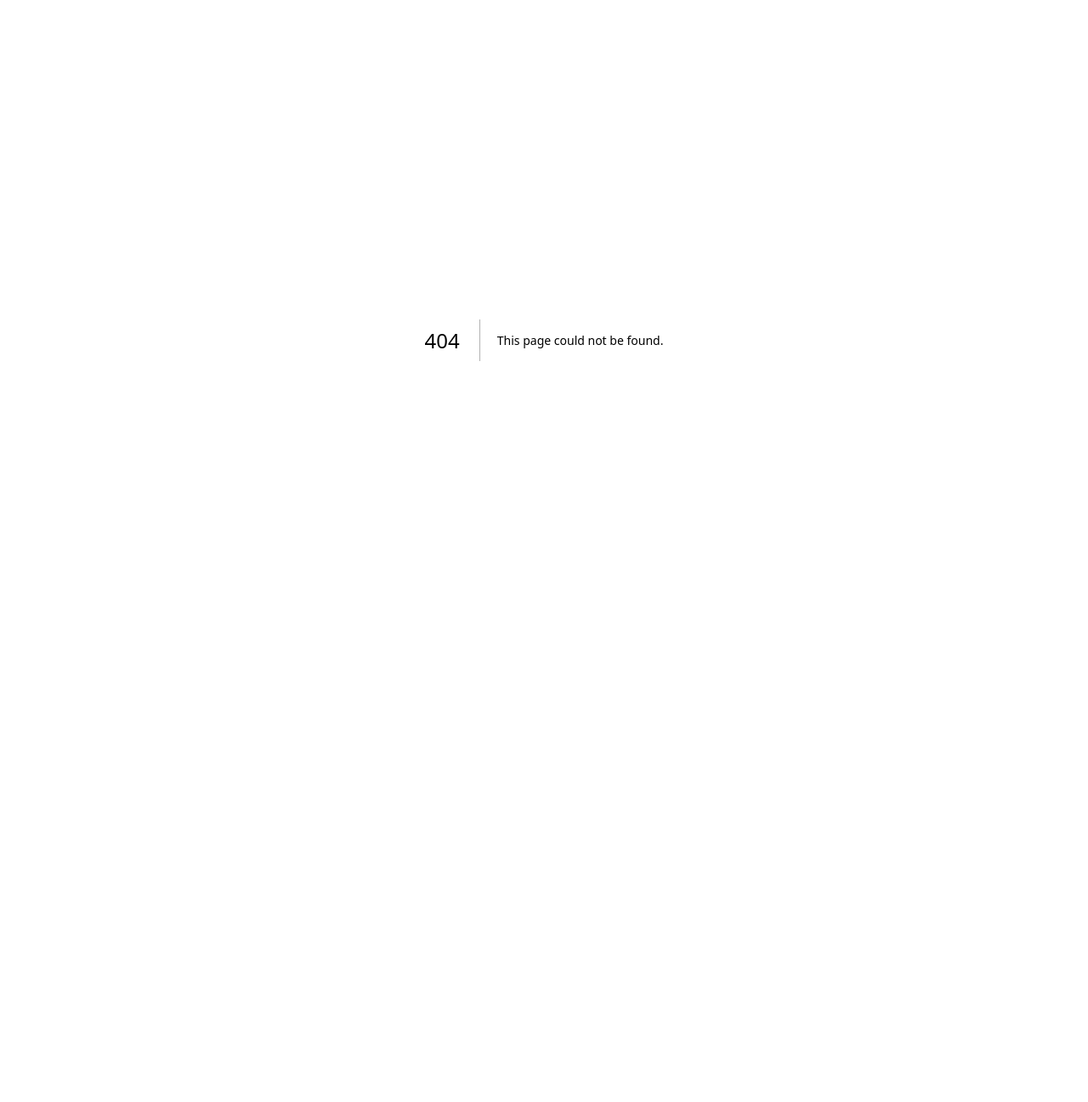
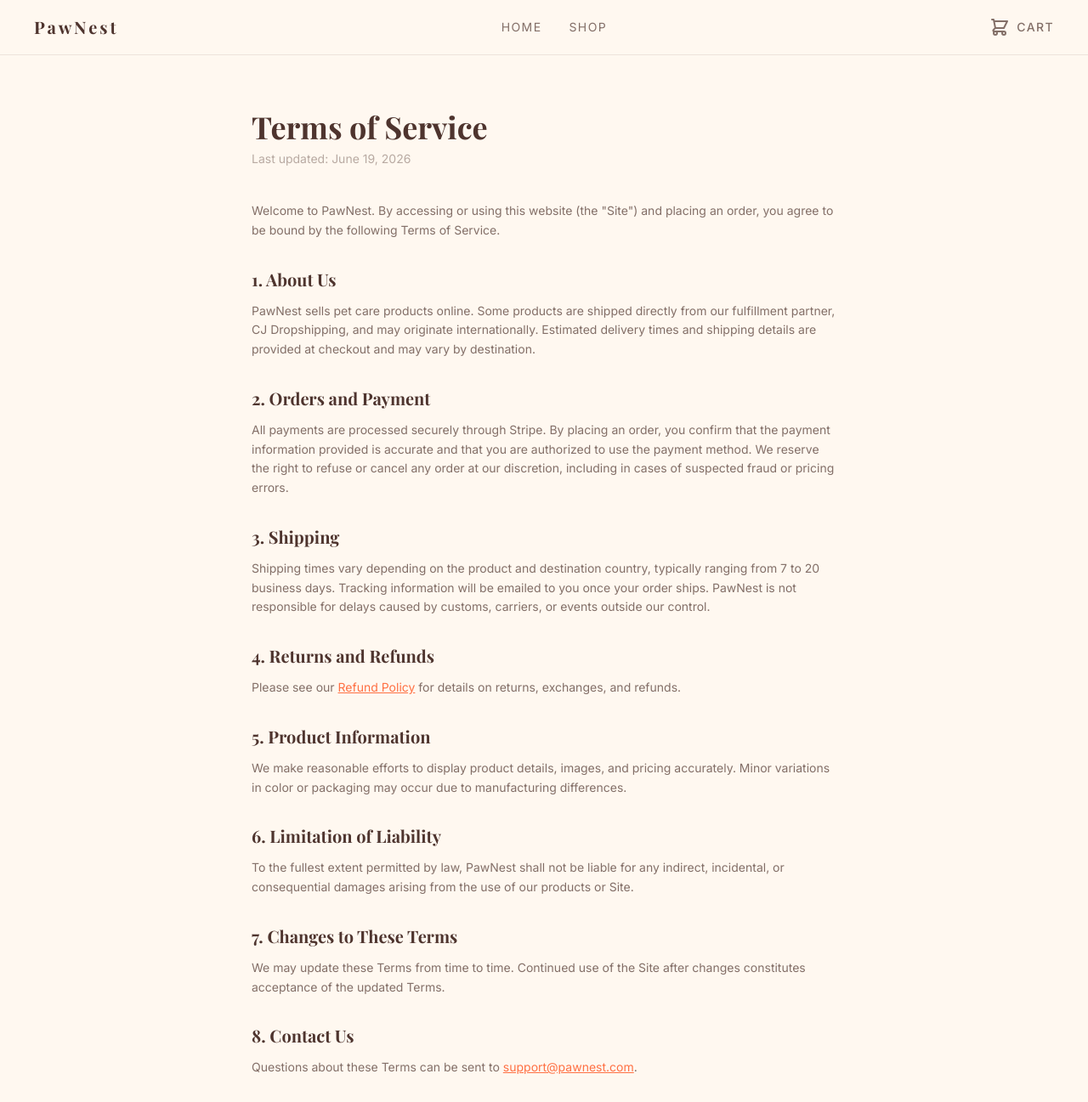
Before and after one commit to Dilshat06/pawnest-store-, a Next.js app: page /terms in a window 1280 px wide. Before the commit this address had no page. Shown: the top 1297 px of the page at 85% size. Before the commit the page ends 800 px from the top, so only its background shows below. Built offline with nearby package versions, Linux system fonts and the light colour scheme; a web font is replaced by a local one.

Commit message:
Add Privacy Policy, Terms of Service, and Refund Policy pages

```diff
--- /dev/null
+++ b/app/privacy/page.tsx
@@ -0,0 +1,68 @@
+import LegalLayout from "@/components/LegalLayout"
+
+export default function PrivacyPage() {
+  return (
+    <LegalLayout title="Privacy Policy" updated="June 19, 2026">
+      <p>
+        PawNest ("we", "us", "our") respects your privacy. This Privacy Policy explains what
+        information we collect, how we use it, and your rights regarding that information when
+        you visit or make a purchase on pawnest-store-s9fk.vercel.app (the "Site").
+      </p>
+
+      <h2>1. Information We Collect</h2>
+      <p>When you place an order, we collect:</p>
+      <ul>
+        <li>Name, email address, and phone number</li>
+        <li>Shipping address (country, province, city, street address, ZIP code)</li>
+        <li>Order details (items purchased, quantities, prices)</li>
+      </ul>
+      <p>
+        Payment card details are never stored on our servers — all payments are processed
+        securely by <a href="https://stripe.com/privacy" target="_blank" rel="noopener noreferrer">Stripe</a>,
+        a PCI-DSS compliant payment processor.
+      </p>
+
+      <h2>2. How We Use Your Information</h2>
+      <ul>
+        <li>To process and fulfill your order, including sharing your shipping details with our fulfillment partner, CJ Dropshipping, for the sole purpose of delivering your package</li>
+        <li>To send order confirmations and shipment tracking notifications by email</li>
+        <li>To respond to customer support inquiries</li>
+        <li>To improve our products and Site experience</li>
+      </ul>
+
+      <h2>3. Third-Party Services</h2>
+      <p>We share limited data with the following third parties strictly to operate our store:</p>
+      <ul>
+        <li><strong>Stripe</strong> — payment processing</li>
+        <li><strong>CJ Dropshipping</strong> — order fulfillment and shipping</li>
+        <li><strong>Email service provider</strong> — transactional order emails</li>
+      </ul>
+      <p>We do not sell or rent your personal information to third parties for marketing purposes.</p>
+
+      <h2>4. Cookies</h2>
+      <p>
+        We use essential cookies and browser local storage to remember the contents of your
+        shopping cart between page visits. We do not currently use third-party advertising or
+        tracking cookies.
+      </p>
+
+      <h2>5. Data Retention</h2>
+      <p>
+        We retain order information for as long as necessary to fulfill legal, accounting, and
+        customer support obligations.
+      </p>
+
+      <h2>6. Your Rights</h2>
+      <p>
+        You may request access to, correction of, or deletion of your personal data at any time
+        by contacting us at <a href="mailto:support@pawnest.com">support@pawnest.com</a>.
+      </p>
+
+      <h2>7. Contact Us</h2>
+      <p>
+        Questions about this Privacy Policy can be sent to{" "}
+        <a href="mailto:support@pawnest.com">support@pawnest.com</a>.
+      </p>
+    </LegalLayout>
+  )
+}
--- /dev/null
+++ b/app/refund-policy/page.tsx
@@ -0,0 +1,53 @@
+import LegalLayout from "@/components/LegalLayout"
+
+export default function RefundPolicyPage() {
+  return (
+    <LegalLayout title="Refund Policy" updated="June 19, 2026">
+      <p>
+        We want you and your pet to be happy with every order. This policy explains how returns,
+        exchanges, and refunds work at PawNest.
+      </p>
+
+      <h2>1. Damaged or Incorrect Items</h2>
+      <p>
+        If your order arrives damaged, defective, or different from what you ordered, contact us
+        within 7 days of delivery at <a href="mailto:support@pawnest.com">support@pawnest.com</a>{" "}
+        with your order number and photos of the issue. We will offer a replacement or a full
+        refund at no additional cost.
+      </p>
+
+      <h2>2. Change of Mind Returns</h2>
+      <p>
+        If you simply changed your mind, you may request a return within 14 days of delivery,
+        provided the item is unused and in its original packaging. Return shipping costs are the
+        customer's responsibility unless the item was defective.
+      </p>
+
+      <h2>3. Non-Returnable Items</h2>
+      <ul>
+        <li>Used or opened consumable items (treats, food, grooming products) for hygiene reasons</li>
+        <li>Items marked as final sale at the time of purchase</li>
+      </ul>
+
+      <h2>4. Refund Processing</h2>
+      <p>
+        Once your return is received and inspected, we will notify you of the approval status of
+        your refund. Approved refunds are issued to your original payment method via Stripe
+        within 5–10 business days.
+      </p>
+
+      <h2>5. Order Cancellations</h2>
+      <p>
+        Orders can be cancelled free of charge before they are marked as shipped. Once an order
+        has been dispatched to our fulfillment partner for shipping, it can no longer be
+        cancelled, but you may request a return upon delivery.
+      </p>
+
+      <h2>6. Contact Us</h2>
+      <p>
+        For any questions about returns or refunds, reach out to{" "}
+        <a href="mailto:support@pawnest.com">support@pawnest.com</a>.
+      </p>
+    </LegalLayout>
+  )
+}
--- /dev/null
+++ b/app/terms/page.tsx
@@ -0,0 +1,65 @@
+import LegalLayout from "@/components/LegalLayout"
+
+export default function TermsPage() {
+  return (
+    <LegalLayout title="Terms of Service" updated="June 19, 2026">
+      <p>
+        Welcome to PawNest. By accessing or using this website (the "Site") and placing an
+        order, you agree to be bound by the following Terms of Service.
+      </p>
+
+      <h2>1. About Us</h2>
+      <p>
+        PawNest sells pet care products online. Some products are shipped directly from our
+        fulfillment partner, CJ Dropshipping, and may originate internationally. Estimated
+        delivery times and shipping details are provided at checkout and may vary by destination.
+      </p>
+
+      <h2>2. Orders and Payment</h2>
+      <p>
+        All payments are processed securely through Stripe. By placing an order, you confirm
+        that the payment information provided is accurate and that you are authorized to use the
+        payment method. We reserve the right to refuse or cancel any order at our discretion,
+        including in cases of suspected fraud or pricing errors.
+      </p>
+
+      <h2>3. Shipping</h2>
+      <p>
+        Shipping times vary depending on the product and destination country, typically ranging
+        from 7 to 20 business days. Tracking information will be emailed to you once your order
+        ships. PawNest is not responsible for delays caused by customs, carriers, or events
+        outside our control.
+      </p>
+
+      <h2>4. Returns and Refunds</h2>
+      <p>
+        Please see our <a href="/refund-policy">Refund Policy</a> for details on returns,
+        exchanges, and refunds.
+      </p>
+
+      <h2>5. Product Information</h2>
+      <p>
+        We make reasonable efforts to display product details, images, and pricing accurately.
+        Minor variations in color or packaging may occur due to manufacturing differences.
+      </p>
+
+      <h2>6. Limitation of Liability</h2>
+      <p>
+        To the fullest extent permitted by law, PawNest shall not be liable for any indirect,
+        incidental, or consequential damages arising from the use of our products or Site.
+      </p>
+
+      <h2>7. Changes to These Terms</h2>
+      <p>
+        We may update these Terms from time to time. Continued use of the Site after changes
+        constitutes acceptance of the updated Terms.
+      </p>
+
+      <h2>8. Contact Us</h2>
+      <p>
+        Questions about these Terms can be sent to{" "}
+        <a href="mailto:support@pawnest.com">support@pawnest.com</a>.
+      </p>
+    </LegalLayout>
+  )
+}
--- /dev/null
+++ b/components/LegalLayout.tsx
@@ -0,0 +1,26 @@
+import ShopHeader from "@/components/ShopHeader"
+import FooterSection from "@/components/landing/FooterSection"
+
+export default function LegalLayout({
+  title,
+  updated,
+  children,
+}: {
+  title: string
+  updated: string
+  children: React.ReactNode
+}) {
+  return (
+    <div className="bg-cream min-h-screen">
+      <ShopHeader />
+      <div className="max-w-3xl mx-auto px-6 lg:px-10 py-16">
+        <h1 className="font-playfair text-4xl font-bold text-text mb-2">{title}</h1>
+        <p className="text-text/40 text-sm mb-10">Last updated: {updated}</p>
+        <div className="prose-legal space-y-6 text-text/70 text-sm leading-relaxed [&_h2]:font-playfair [&_h2]:text-xl [&_h2]:font-bold [&_h2]:text-text [&_h2]:mt-8 [&_h2]:mb-3 [&_ul]:list-disc [&_ul]:pl-5 [&_ul]:space-y-1 [&_a]:text-primary [&_a]:underline">
+          {children}
+        </div>
+      </div>
+      <FooterSection />
+    </div>
+  )
+}
--- a/components/landing/FooterSection.tsx
+++ b/components/landing/FooterSection.tsx
@@ -22,9 +22,10 @@
   {
     title: "Company",
     links: [
-      { label: "About",  href: "#about" },
-      { label: "Sustainability", href: "#" },
-      { label: "Contact", href: "#" },
+      { label: "About",         href: "#about" },
+      { label: "Privacy Policy", href: "/privacy" },
+      { label: "Terms of Service", href: "/terms" },
+      { label: "Refund Policy", href: "/refund-policy" },
     ],
   },
 ]
@@ -91,8 +92,8 @@
             "Every paw deserves a soft place to land."
           </p>
           <div className="flex gap-6 text-cream/30 text-xs">
-            <a href="#" className="hover:text-cream transition-colors">Privacy</a>
-            <a href="#" className="hover:text-cream transition-colors">Terms</a>
+            <Link href="/privacy" className="hover:text-cream transition-colors">Privacy</Link>
+            <Link href="/terms" className="hover:text-cream transition-colors">Terms</Link>
           </div>
         </div>
       </div>
```
